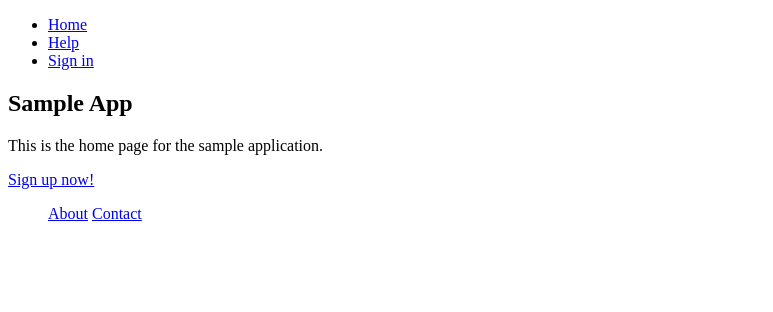
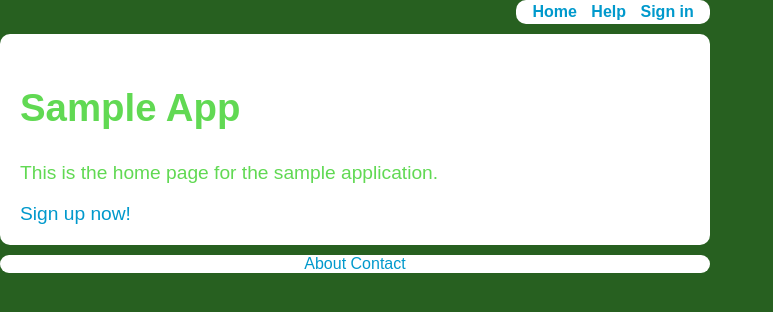
Before and after one commit to UTKARS/Ruby-on-Rails-Projects, a Rails app: page / in a window 1280 px wide. Shown: the top 312 px of the page, without its empty margins (0-773 px from the left). Run offline with Rails 7, Linux system fonts and the light colour scheme; style sheets or scripts are compiled from the project's sources; parts of the project's set-up code (start-up, migrations or seed data) failed here and were passed over; some libraries are stand-ins or nearby versions.

Commit message:
added simpliest css

```diff
--- /dev/null
+++ b/sampl_app/app/assets/stylesheets/style.css
@@ -0,0 +1,102 @@
+.container {
+  width: 710px;
+}
+
+body {
+	margin: 0;
+	padding: 0;
+	background: #276020;
+	font-family: Arial, Helvetica, sans-serif;
+	font-size: 16px;
+	font-weight: 200;
+	color: #61D953;
+}
+
+header {
+	width: 710px;
+	height: 15px;
+	margin: 0 auto;
+}
+section {
+  margin-top: 1em;
+  font-size: 120%;
+  padding: 20px;
+  background: #fff;
+}
+
+section h1 {
+  font-size: 200%;
+}
+/* Links */
+
+a {
+  color: #09c;
+  text-decoration: none;
+}
+
+a:hover {
+  color: #0a9;
+  text-decoration: underline;
+  background-color: #D6EBFF;
+  -moz-border-radius:    4px;
+  -webkit-border-radius: 4px;
+  border-radius:         4px;
+}
+
+a:visited {
+  color: 	#E0A3FF;
+}
+/* Navigation */
+
+header nav {
+  float: right;
+}
+
+nav {
+  background-color: white;
+  padding: 0 0.7em;
+  white-space: nowrap;
+
+}
+
+nav ul {
+  margin: 0;
+  padding: 0;
+}
+
+nav ul li {
+  list-style-type: none;
+  display: inline-block;
+  padding: 0.2em 0;
+}
+
+nav ul li a {
+  padding: 0 5px;
+  font-weight: bold;
+}
+
+nav ul li a:visited {
+  color: #09c;
+}
+
+nav ul li a:hover {
+  text-decoration: underline;
+}
+footer {
+  text-align: center;
+  margin-top: 10px;
+  width: 710px;
+  margin-left: auto;
+  margin-right: auto;
+}
+
+footer nav {
+  float: none;
+}
+/* Round corners */
+
+.round {
+  -moz-border-radius:    10px;
+  -webkit-border-radius: 10px;
+  border-radius:         10px;
+}
--- a/sampl_app/app/views/layouts/application.html.erb
+++ b/sampl_app/app/views/layouts/application.html.erb
@@ -4,6 +4,7 @@
   <title><%= title %></title>
   <%= stylesheet_link_tag    "application", :media => "all" %>
   <%= javascript_include_tag "application" %>
+  <%= stylesheet_link_tag 'style.css', :media => 'screen' %>
   <%= csrf_meta_tags %>
 </head>
  <body>
```
Also changed, not shown: first_app/db/schema.rb.
